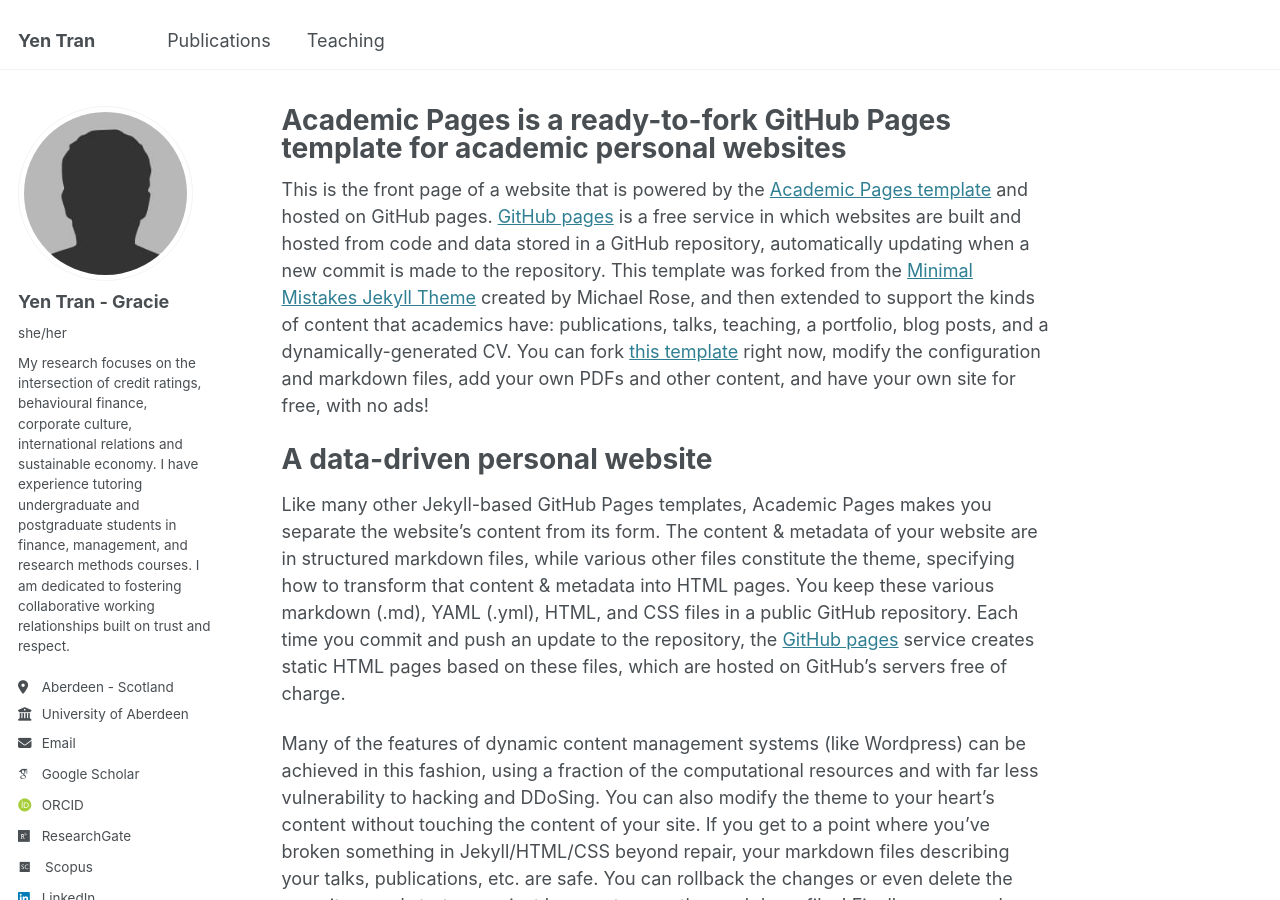
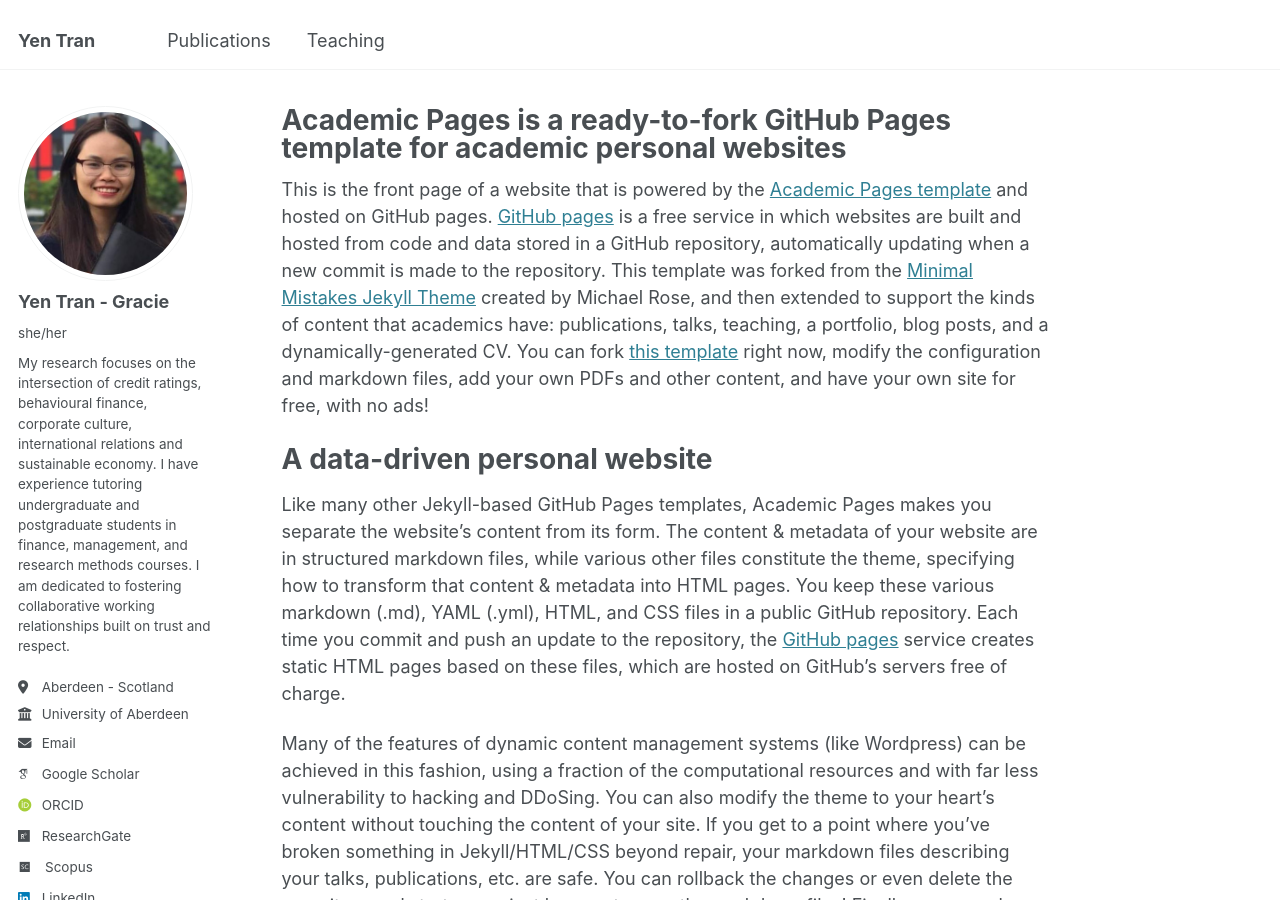
Before and after one commit to Graciesgrace/mywebpage, a Jekyll site: the page built from _pages/about.md, in a window 1280 px wide and 900 px high. Built offline with Jekyll 4.4.1, drawn with Linux system fonts in a browser that asks for light colours; some web fonts are replaced.

Commit message:
Update _config.yml

```diff
--- a/_config.yml
+++ b/_config.yml
@@ -22,7 +22,7 @@
 #               Additional customization can be done by editing /_includes/author-profile.html
 author:
   # Biographic information
-  avatar           : "bio-photo.jpg"
+  avatar           : "profile.jpg"
   name             : "Yen Tran - Gracie"
   pronouns         : "she/her" # example: "she/her"
   bio              : "My research focuses on the intersection of credit ratings, behavioural finance, corporate culture, international relations and sustainable economy. I have experience tutoring undergraduate and postgraduate students in finance, management, and research methods courses. I am dedicated to fostering collaborative working relationships built on trust and respect."
```
